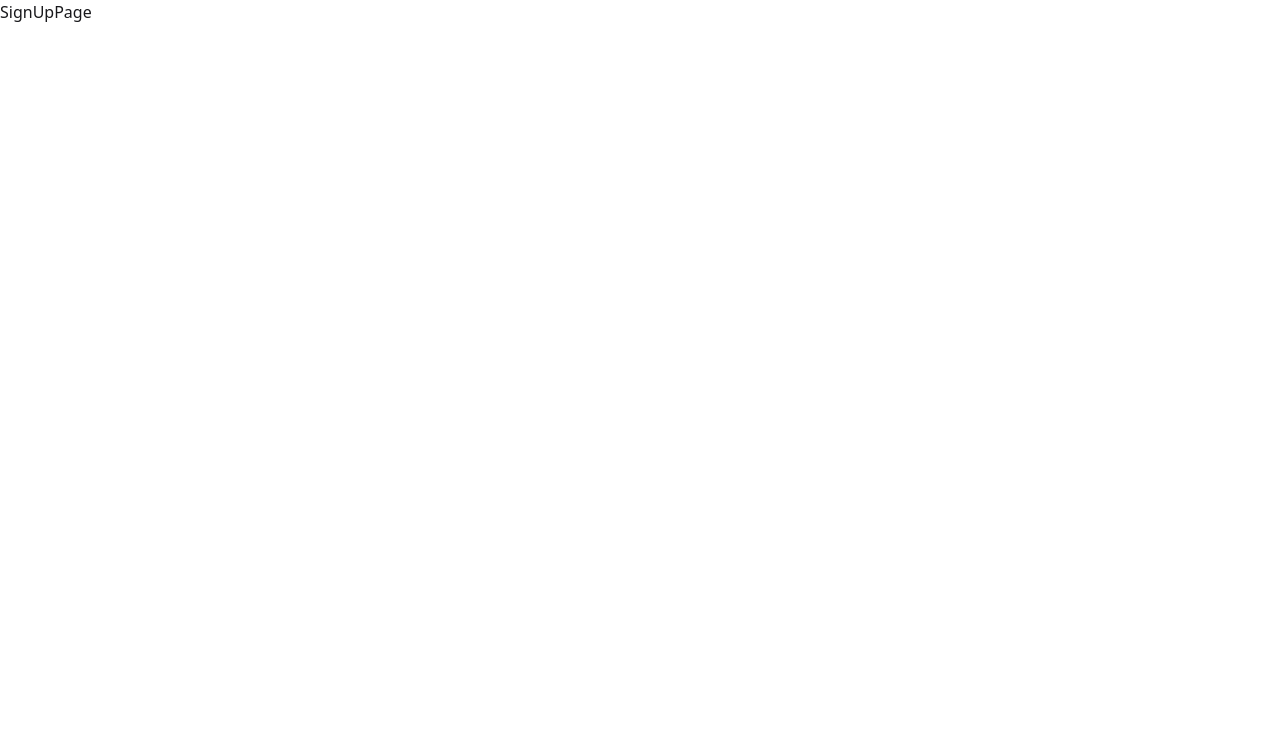
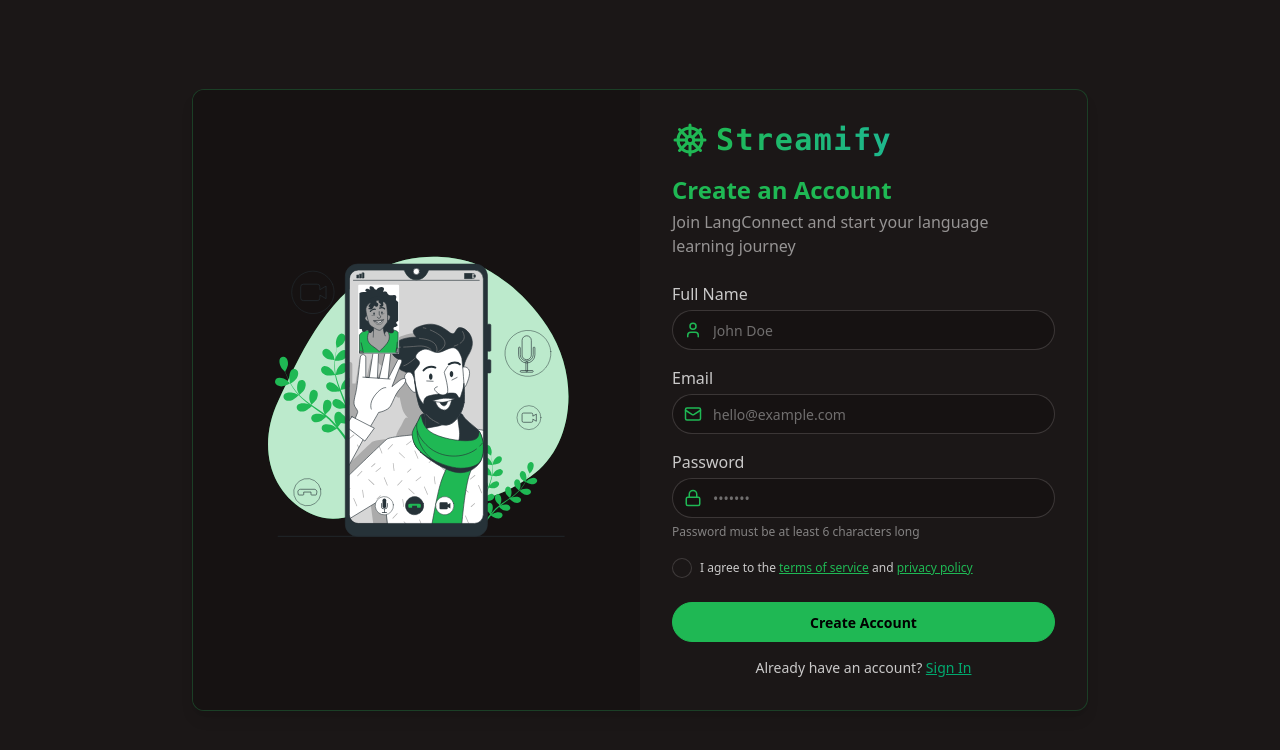
Before and after one commit to VikaSh221525/Streamify, a React (Vite) app in the folder Frontend/: page /signup in a window 1280 px wide. Shown: the top 750 px of the page. Built offline with nearby package versions, Linux system fonts and the light colour scheme; no server answers.

Commit message:
SignUpPage

```diff
--- a/Frontend/package.json
+++ b/Frontend/package.json
@@ -11,8 +11,12 @@
   },
   "dependencies": {
     "@tailwindcss/vite": "^4.1.12",
+    "@tanstack/react-query": "^5.85.6",
+    "axios": "^1.11.0",
+    "lucide-react": "^0.542.0",
     "react": "^19.1.1",
     "react-dom": "^19.1.1",
+    "react-hook-form": "^7.62.0",
     "react-hot-toast": "^2.6.0",
     "react-router-dom": "^7.8.2",
     "tailwindcss": "^4.1.12"
--- a/Frontend/src/App.jsx
+++ b/Frontend/src/App.jsx
@@ -2,6 +2,8 @@ import React from 'react'
 import Mainroute from './routes/Mainroute'
 
 const App = () => {
+  // tanstack query get => useQuery
+  // tanstack query post, delete, put => useMutation
   return (
     <div>
       <Mainroute/>
--- /dev/null
+++ b/Frontend/src/lib/api.js
@@ -0,0 +1,6 @@
+import { axiosInstance } from "./axios";
+
+export const signUp = async (signUpData) => {
+    const response = await axiosInstance.post("/auth/signup", signUpData);
+    return response.data;
+}
--- /dev/null
+++ b/Frontend/src/lib/axios.js
@@ -0,0 +1,9 @@
+import axios from 'axios';
+
+export const axiosInstance = axios.create({
+    baseURL: 'http://localhost:3000/api',
+    withCredentials: true,  // Allow sending cookies with requests
+    headers: {
+        'Content-Type': 'application/json',
+    },
+});
--- a/Frontend/src/main.jsx
+++ b/Frontend/src/main.jsx
@@ -4,12 +4,21 @@ import './index.css'
 import App from './App.jsx'
 import {BrowserRouter} from 'react-router-dom'
 import { Toaster } from 'react-hot-toast'
+import {
+  QueryClient,
+  QueryClientProvider,
+} from '@tanstack/react-query'
+
+// Create a client
+const queryClient = new QueryClient()
 
 createRoot(document.getElementById('root')).render(
   <StrictMode>
     <BrowserRouter>
+    <QueryClientProvider client={queryClient}>
       <App />
       <Toaster/>
+    </QueryClientProvider>
     </BrowserRouter>
   </StrictMode>,
 )
--- a/Frontend/src/pages/SignUpPage.jsx
+++ b/Frontend/src/pages/SignUpPage.jsx
@@ -1,9 +1,126 @@
 import React from 'react'
+import { useForm } from 'react-hook-form'
+import { ShipWheel, User, Mail, Lock } from 'lucide-react';
+import { Link, Navigate } from 'react-router-dom';
+import { useMutation, useQueryClient } from '@tanstack/react-query';
+import { signUp } from '../lib/api';
 
 const SignUpPage = () => {
+    const {
+        register,
+        handleSubmit,
+        formState: { errors },
+    } = useForm();
+
+    const queryClient = useQueryClient()
+
+    const {mutate:signUpMutation, isPending, error} = useMutation({
+        mutationFn: signUp,
+        onSuccess: () => queryClient.invalidateQueries({queryKey: ["authUser"]})
+    })
+
+    const registerformhandler = (data) => {
+        console.log(data);
+        signUpMutation(data);
+    };
     return (
-        <div>SignUpPage</div>
-    )
+        <div className='h-screen flex items-center justify-center p-4 sm:p-6 md:p-8' data-theme="forest">
+            <div className='border border-primary/25 flex flex-col md:flex-row w-full max-w-4xl mx-auto bg-base-100 rounded-xl shadow-lg overflow-hidden'>
+                {/* Illustration - hidden on mobile */}
+                <div className='hidden md:flex w-1/2 items-center justify-center bg-base-200'>
+                    <img src='/video-call-bro.svg' alt="Sign up illustration" className='max-w-xs w-full'/>
+                </div>
+                {/* Form Section */}
+                <div className='w-full md:w-1/2 p-8 flex flex-col'>
+                    {/* logo */}
+                    <div className='mb-4 flex items-center justify-start gap-2'>
+                        <ShipWheel className='size-9 text-primary' />
+                        <span className='text-3xl font-bold font-mono bg-clip-text text-transparent bg-gradient-to-r from-primary to-secondary tracking-wider'>Streamify</span>
+                    </div>
+                    {/* heading */}
+                    <h2 className='text-2xl font-bold text-primary mb-1'>Create an Account</h2>
+                    <p className='text-base-content/70 mb-6'>Join LangConnect and start your language learning journey</p>
+                    {/* signup form */}
+                    <form onSubmit={handleSubmit(registerformhandler)} className='space-y-4'>
+                        {/* Full Name */}
+                        <div>
+                            <label className='block mb-1 font-medium'>Full Name</label>
+                            <div className='relative'>
+                                <span className='absolute left-3 top-1/2 -translate-y-1/2 text-primary pointer-events-none z-10'><User size={18}/></span>
+                                <input
+                                    type='text'
+                                    placeholder='John Doe'
+                                    className={`input input-bordered w-full bg-base-200 pl-10 focus:outline-none focus:ring-2 focus:ring-primary/70 ${errors.fullName ? 'input-error' : ''}`}
+                                    style={{position: 'relative', zIndex: 1}}
+                                    {...register('fullName', { required: 'Full Name is required' })}
+                                />
+                            </div>
+                            {errors.fullName && <span className='text-error text-xs'>{errors.fullName.message}</span>}
+                        </div>
+                        {/* Email */}
+                        <div>
+                            <label className='block mb-1 font-medium'>Email</label>
+                            <div className='relative'>
+                                <span className='absolute left-3 top-1/2 -translate-y-1/2 text-primary pointer-events-none z-10'><Mail size={18}/></span>
+                                <input
+                                    type='email'
+                                    placeholder='hello@example.com'
+                                    className={`input input-bordered w-full bg-base-200 pl-10 focus:outline-none focus:ring-2 focus:ring-primary/70 ${errors.email ? 'input-error' : ''}`}
+                                    style={{position: 'relative', zIndex: 1}}
+                                    {...register('email', {
+                                        required: 'Email is required',
+                                        pattern: {
+                                            value: /^[^\s@]+@[^\s@]+\.[^\s@]+$/,
+                                            message: 'Enter a valid email',
+                                        },
+                                    })}
+                                />
+                            </div>
+                            {errors.email && <span className='text-error text-xs'>{errors.email.message}</span>}
+                        </div>
+                        {/* Password */}
+                        <div>
+                            <label className='block mb-1 font-medium'>Password</label>
+                            <div className='relative'>
+                                <span className='absolute left-3 top-1/2 -translate-y-1/2 text-primary pointer-events-none z-10'><Lock size={18}/></span>
+                                <input
+                                    type='password'
+                                    placeholder='•••••••'
+                                    className={`input input-bordered w-full bg-base-200 pl-10 focus:outline-none focus:ring-2 focus:ring-primary/70 ${errors.password ? 'input-error' : ''}`}
+                                    style={{position: 'relative', zIndex: 1}}
+                                    {...register('password', {
+                                        required: 'Password is required',
+                                        minLength: {
+                                            value: 6,
+                                            message: 'Password must be at least 6 characters long',
+                                        },
+                                    })}
+                                />
+                            </div>
+                            <span className='text-xs text-base-content/60'>Password must be at least 6 characters long</span>
+                            {errors.password && <span className='text-error text-xs block'>{errors.password.message}</span>}
+                        </div>
+                        {/* Terms Checkbox */}
+                        <div className='flex items-center gap-2'>
+                            <input
+                                type='checkbox'
+                                className='checkbox checkbox-sm'
+                                {...register('terms', { required: 'You must agree to the terms' })}
+                            />
+                            <span className='text-xs'>I agree to the <a href='#' className='link link-primary'>terms of service</a> and <a href='#' className='link link-primary'>privacy policy</a></span>
+                        </div>
+                        {errors.terms && <span className='text-error text-xs'>{errors.terms.message}</span>}
+                        {/* Submit Button */}
+                        <button type='submit' className='btn btn-primary w-full mt-2'> {isPending ? 'Signing Up...' : 'Create Account'} </button>
+                    </form>
+                    {/* Sign in link */}
+                    <div className='mt-4 text-center text-sm'>
+                        Already have an account? <Link to={'/login'} className='link link-success'>Sign In</Link>
+                    </div>
+                </div>
+            </div>
+        </div>
+    );
 }
 
 export default SignUpPage
--- a/Frontend/src/routes/Mainroute.jsx
+++ b/Frontend/src/routes/Mainroute.jsx
@@ -1,5 +1,5 @@
 import React from 'react'
-import {Routes, Route} from 'react-router-dom'
+import {Routes, Route, Navigate} from 'react-router-dom'
 import LoginPage from '../pages/LoginPage'
 import SignUpPage from '../pages/SignUpPage'
 import HomePage from '../pages/HomePage'
@@ -7,18 +7,29 @@ import NotificationPage from '../pages/NotificationPage'
 import OnboardingPage from '../pages/OnboardingPage'
 import ChatPage from '../pages/ChatPage'
 import CallPage from '../pages/CallPage'
+import { useQuery } from '@tanstack/react-query'
+import { axiosInstance } from '../lib/axios'
 
 const Mainroute = () => {
+    const {data: authData, isLoading, error} = useQuery({
+        queryKey: ['authUser'],
+        queryFn: async () =>{
+            const res = await axiosInstance.get('/auth/me');
+            return res.data;
+        },
+        retry: false,
+    });
+    const authUser = authData?.user
     return (
         <>
             <Routes>
-                <Route path='/' element={<HomePage/>} />
-                <Route path='/login' element={<LoginPage/>} />
-                <Route path='signup' element={<SignUpPage/>} />
-                <Route path='notification' element={<NotificationPage/>} />
-                <Route path='onboarding' element={<OnboardingPage/>} />
-                <Route path='chat' element={<ChatPage/>} />
-                <Route path='call' element={<CallPage/>} />
+                <Route path='/' element={authUser ? <HomePage/> : <Navigate to='/login'/>} />
+                <Route path='login' element={!authUser ? <LoginPage/> : <Navigate to='/'/>} />
+                <Route path='signup' element={!authUser ? <SignUpPage/> : <Navigate to='/'/>} />
+                <Route path='notification' element={authUser ? <NotificationPage/> : <Navigate to='/login'/>} />
+                <Route path='onboarding' element={authUser ? <OnboardingPage/> : <Navigate to='/login'/>} />
+                <Route path='chat' element={authUser ? <ChatPage/> : <Navigate to='/login'/>} />
+                <Route path='call' element={authUser ? <CallPage/> : <Navigate to='/login'/>} />
             </Routes>
         </>
     )
```
Also changed, not shown: Frontend/public/video-call-bro.svg (added), 1 other file (tests, documents, lock files or other folders).
